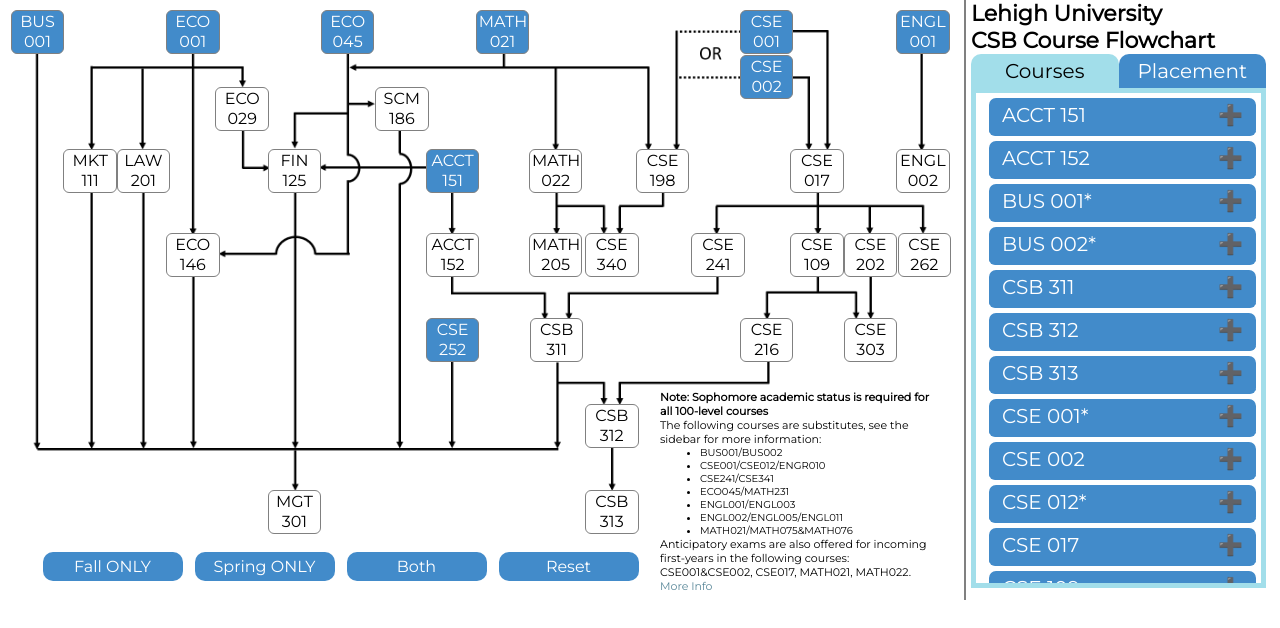
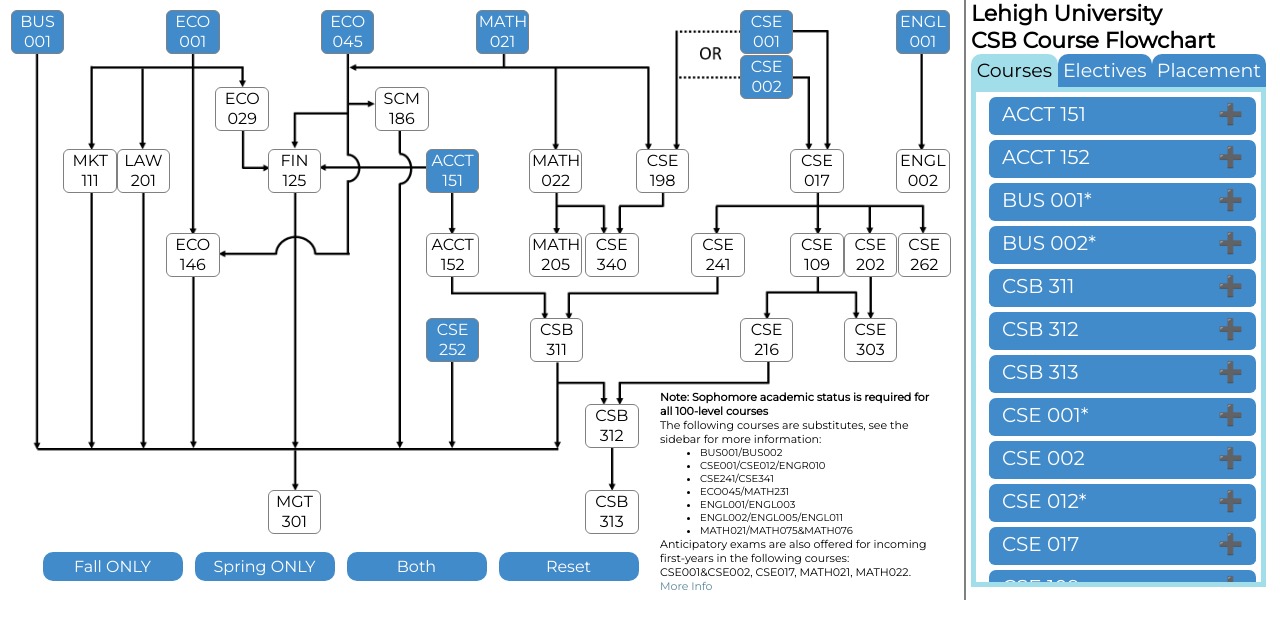
Before and after one commit to jordan-cutler/CSB_flowchart, a plain HTML site: page index.html in a window 1280 px wide. Both pictures are taken after a click on the element "Courses". Drawn offline with Linux system fonts and the light colour scheme.

Commit message:
Added Elective Functionality
Electives should be working now.

```diff
--- a/coursesController.js
+++ b/coursesController.js
@@ -2,6 +2,7 @@ $( document ).ready(function() {
 
 	var masterCourseList = new Array();
 	var masterAPList = new Array();
+	var electiveList = new Array();
 
 	/* Uses AJAX. if you want to edit the code, FYI run on firefox or edge because chrome doesn't allow AJAX to run locally. */
 	$.ajax({
@@ -11,6 +12,9 @@ $( document ).ready(function() {
 		});
 		$.each( data.apInformation, function(i, apInfo) {
 			masterAPList.push(new Placement(apInfo));
+		});
+		$.each( data.electives, function(i, elective) {
+			electiveList.push(new Elective(elective));
 		});
 		init();
 	});
@@ -57,6 +61,17 @@ $( document ).ready(function() {
 			this.placementCourses = apInfo.apInfo.placementCourses;
 			this.value = apInfo.apInfo.value;
 			this.desc = apInfo.apInfo.desc;
+	}
+
+	/* Creates an Elective object. */
+	function Elective(elective){
+			this.id = elective.elective.id;
+			this.min_credits = elective.elective.min_credits;
+			this.name = elective.elective.name;
+			this.desc = elective.elective.desc;
+			this.link = elective.elective.link;
+			this.link_name = elective.elective.link_name;
+			this.title = elective.elective.title;
 	}
 
 	function init(){
@@ -259,28 +274,43 @@ $( document ).ready(function() {
 			checkAvailable();
 		});
 
+
+		function sidebarToggle (a, b, c, x, y, z) {
+			var x1 = document.getElementById(z);
+        	x1.style.display = "block";
+			var y1 = document.getElementById(y);
+        	y1.style.display = "none";
+        	var z1 = document.getElementById(x);
+        	z1.style.display = "none";
+        	if ($("#" + a).hasClass("active2")) {
+				$("#" + a).removeClass("active2");
+				$("#" + a).addClass("active3");
+			}
+			if ($("#" + b).hasClass("active2")) {
+				$("#" + b).removeClass("active2");
+				$("#" + b).addClass("active3");
+			}
+			if (!$("#" + c).hasClass("active2")) {
+        		$("#" + c).addClass("active2");
+        		if ($("#" + c).hasClass("active3")) {
+        			$("#" + c).removeClass("active3");
+        		}
+        	}
+		}
+
 		/* Toggles between the different sidebar menus. */
 		$("#courseListing").click(function(){
-			var x = document.getElementById("desc-area");
-        	x.style.display = "block";
-			var y = document.getElementById("ap");
-        	y.style.display = "none";
-        	$("#courseListing").addClass("active2");
-        	$("#Placement").removeClass("active2");
-        	$("#courseListing").removeClass("active3");
-        	$("#Placement").addClass("active3");
+			sidebarToggle("electives","Placement","courseListing", "ap", "elective-area", "desc-area");
 		});
 
 		/* Toggles between the different sidebar menus. */
 		$("#Placement").click(function(){
-			var x = document.getElementById("desc-area");
-        	x.style.display = "none";
-			var y = document.getElementById("ap");
-        	y.style.display = "block";
-        	$("#courseListing").removeClass("active2");
-        	$("#Placement").addClass("active2");
-        	$("#courseListing").addClass("active3");
-        	$("#Placement").removeClass("active3");
+			sidebarToggle("electives","courseListing","Placement", "desc-area", "elective-area", "ap");
+		});
+
+		/* Toggles between the different sidebar menus. */
+		$("#electives").click(function(){
+			sidebarToggle("Placement","courseListing","electives", "desc-area", "ap", "elective-area");
 		});
 
 		/* If you hover over a box. */
@@ -309,6 +339,19 @@ $( document ).ready(function() {
 			                       + masterCourseList[y].desc + "</div>"
 			                       + "<p></p></div>");
 		}
+
+
+		/* This does the elective description area of the sidebar. */
+		$("#elective-area").html("In addition to the required courses, all CSB students must fulfill the following elective requirements.<br/>");
+	    for (var y = 0; y < electiveList.length; y++) {
+			$("#elective-area").append("<div class='accordion' id='block'>" + electiveList[y].name +
+			                       "</div><div id='block' class='panel'><b><div id='text_format'>" + electiveList[y].title + " </div></b>"
+			                       + "Minimum Credits: " + electiveList[y].min_credits + "<br/>"
+			                       + "<a target='_blank' href='" + electiveList[y].link + "'>" + electiveList[y].link_name + "</a>" + "<hr/><div id='text_format'>"
+			                       + electiveList[y].desc + "</div>"
+			                       + "<p></p></div>");
+		}
+
 
 		/* This does the AP section of the sidebar. */
 		var s = "<div id = 'ap-scroll'>";
--- a/data.json
+++ b/data.json
@@ -742,5 +742,61 @@
         "desc": "",
         "type": "sat"
     }}
+],
+"electives":[
+    {"elective": {
+        "id": "professional",
+        "min_credits":"9",
+        "name": "Professional",
+        "title":"Professional Electives",
+        "link": "http://www.cse.lehigh.edu/csbtracks",
+        "link_name":"CSB Tracks",
+        "desc": "Students may choose to use their CSB professional electives to develop concentrations in particular areas of computer science, business, or the intersection of these fields. It is not required that a student complete a track, just that students fulfill the 9-credit professional elective requirement.<br/><br/><b> *NOTE: All professional electives must be approved by your advisor, and not all of the courses for every track are offered on a regular basis.* </b>"
+    }},
+    {"elective": {
+        "id": "technical",
+        "min_credits":"3-4",
+        "name": "Technical",
+        "title":"Technical Elective",
+        "link": "http://www.cse.lehigh.edu/academics/undergraduate-computer-science/bs-in-computer-science-and-business/2-uncategorised/124-csb-choice",
+        "link_name":"CSB Technical Elective List",
+        "desc": "In addition to all required CSE courses, all students must choose at least one CSE course from the list provided in the link above. <br/><br/><b>*NOTE: Not all of the courses are offered on a regular basis.* </b>"
+    }},
+    {"elective": {
+        "id": "ns",
+        "min_credits":"12",
+        "name": "Natural Sciences",
+        "title":"Natural Science Distribution",
+        "link": "http://www.cse.lehigh.edu/~korth/CSBinfo/science.pdf",
+        "link_name":"Sample CSB Science Sequences",
+        "desc": "Twelve credits are required of courses designated as Natural Sciences (NS) by the course catalog. Additionally, at least one course must have an attached laboratory and two courses must be in a laboratory science with the first course as a prerequisite to the second course. There are some NS courses that, though in a laboratory science, do not include a laboratory; instead the “attached lab” has a separate course number. Check the link above for a partial list of sample science sequences. <br/><br/><b>*NOTE: Any course used for the science requirement must have an “NS” designation in the catalog (and there are some CHM, BIOS, and EES courses that are not “NS” but rather “ND,” meaning “not designated”). The exact set of courses available depends on what each science department offers each semester. Plan carefully! *</b>"
+    }},
+    {"elective": {
+        "id": "hu",
+        "min_credits":"6",
+        "name": "Humanities",
+        "title":"Humanities Distribution",
+        "link": "",
+        "link_name":"",
+        "desc": "Six credits are required of courses designated as Humanities (HU) by the course catalog. If you intend to minor in a field in the humanities, it is recommended you tailor your electives accordingly!"
+    }},
+    {"elective": {
+        "id": "ss",
+        "min_credits":"3",
+        "name": "Social Sciences",
+        "title":"Social Science Distribution",
+        "link": "",
+        "link_name":"",
+        "desc": "Three credits are required of courses designated as Social Sciences (SS) by the course catalog. If you intend to minor in a field in the social sciences, it is recommended you tailor your electives accordingly!"
+    }},
+    {"elective": {
+        "id": "free",
+        "min_credits":"4-5",
+        "name": "Free",
+        "title":"Free Electives",
+        "link": "",
+        "link_name":"",
+        "desc": "Five (or four if your technical elective was four credits) credits are required that may be in any subject or field. Utilize these free credits to take courses that interest you or help you complete any minors you may have! <br/><br/><b>*NOTE: Any additional credits beyond the other requirements will spillover into the free elective requirement.*</b>"
+    }}
 ]
 }
--- a/index.html
+++ b/index.html
@@ -37,16 +37,21 @@
 			<div id = "side-information">
 				<table cellspacing="0" cellpadding="0">
 					<tr id='flow_title1'>
-						<th colspan='2' id='flow_title'>
+						<th colspan='3' id='flow_title'>
 							Lehigh University<br/>CSB Course Flowchart
 						</th>
 					</tr>
 					<tr class="bottom">
 						<td><div class="active2" id = "courseListing">Courses</div></td>
+						<td><div class="active3" id="electives">Electives</div></td>
 						<td><div class="active3" id = "Placement">Placement</div></td>
 					</tr>
 					<tr class="bottom">
-						<td colspan="2" class="bottom"><div id = "desc-area"></div><div id = "ap"></div></td>
+						<td colspan="3" class="bottom">
+							<div id = "desc-area"></div>
+							<div id="elective-area"></div>
+							<div id = "ap"></div>
+						</td>
 					</tr>
 				</table>
 			</div>
--- a/style.css
+++ b/style.css
@@ -77,6 +77,7 @@ table {
 	display:none;
 	max-height: 490px;
 	max-width:285px;
+	height: 490px;
 }
 
 #why1 {
@@ -95,7 +96,7 @@ table {
 
 #ap-scroll {
 	overflow-y: scroll;
-	height:417px;
+	height:422px;
 	margin-top:5px;
 	margin-bottom: 0px;
 	padding-left:5px;
@@ -108,11 +109,21 @@ table {
 
 #desc-area {
 	padding-left:6px;
-	height:auto;
+	height:490px;
 	font-size:14px;
 	overflow-y: scroll;
 	max-height: 490px;
 	max-width:280px;
+}
+
+#elective-area {
+	display:none;
+	color:black;
+	height:490px;
+	max-height: 490px;
+	max-width:280px;
+	padding-left:6px;
+	overflow-y: scroll;
 }
 
 #block {
@@ -275,7 +286,7 @@ table {
 	display: block;
 }
 td {
-	width:50%;
+	width:33.33%;
 	border-collapse:collapse;
 
 }
@@ -298,8 +309,8 @@ th {
 	border:0px;
 }
 
-#courseListing, #Placement {
-	font-size: 20px;
+#courseListing, #Placement, #electives {
+	font-size: 19px;
 	text-align:center;
 	padding:5px;
 	cursor:pointer;
@@ -308,6 +319,8 @@ th {
 	border-color:#428bca;
 	border:5px;
 	transition:0.4s;
+	border-bottom-right-radius: 0px;
+	border-bottom-left-radius: 0px;
 }
 
 #reset, #fall, #spring, #both {
@@ -364,16 +377,6 @@ ul {
 	width: 92.5%;
 }
 
-
-#courseListing {
-	border-bottom-right-radius: 0px;
-	border-bottom-left-radius: 0px;
-}
-
-#Placement {
-	border-bottom-right-radius: 0px;
-	border-bottom-left-radius: 0px;
-}
 
 #reset {
 	left:51%;
```
